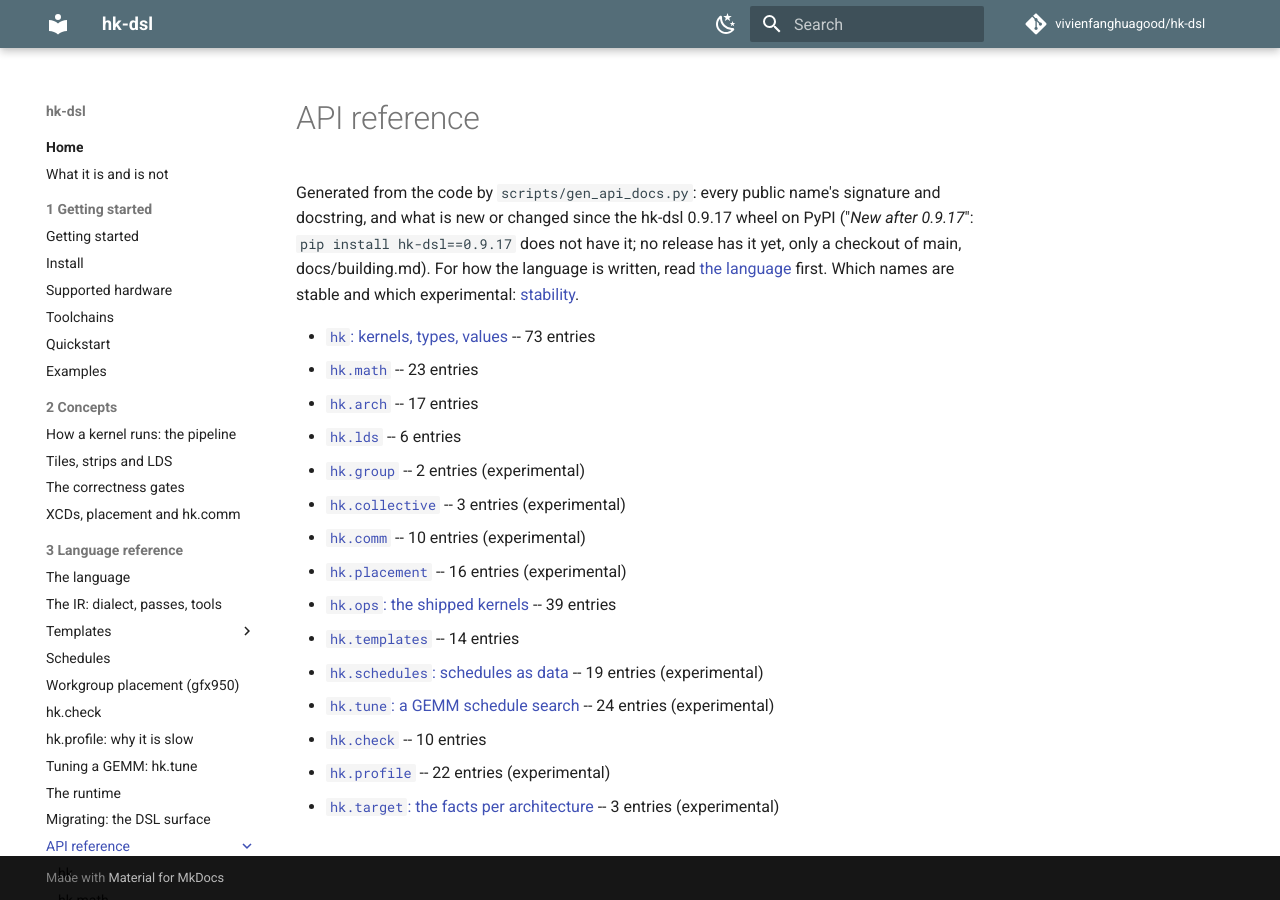
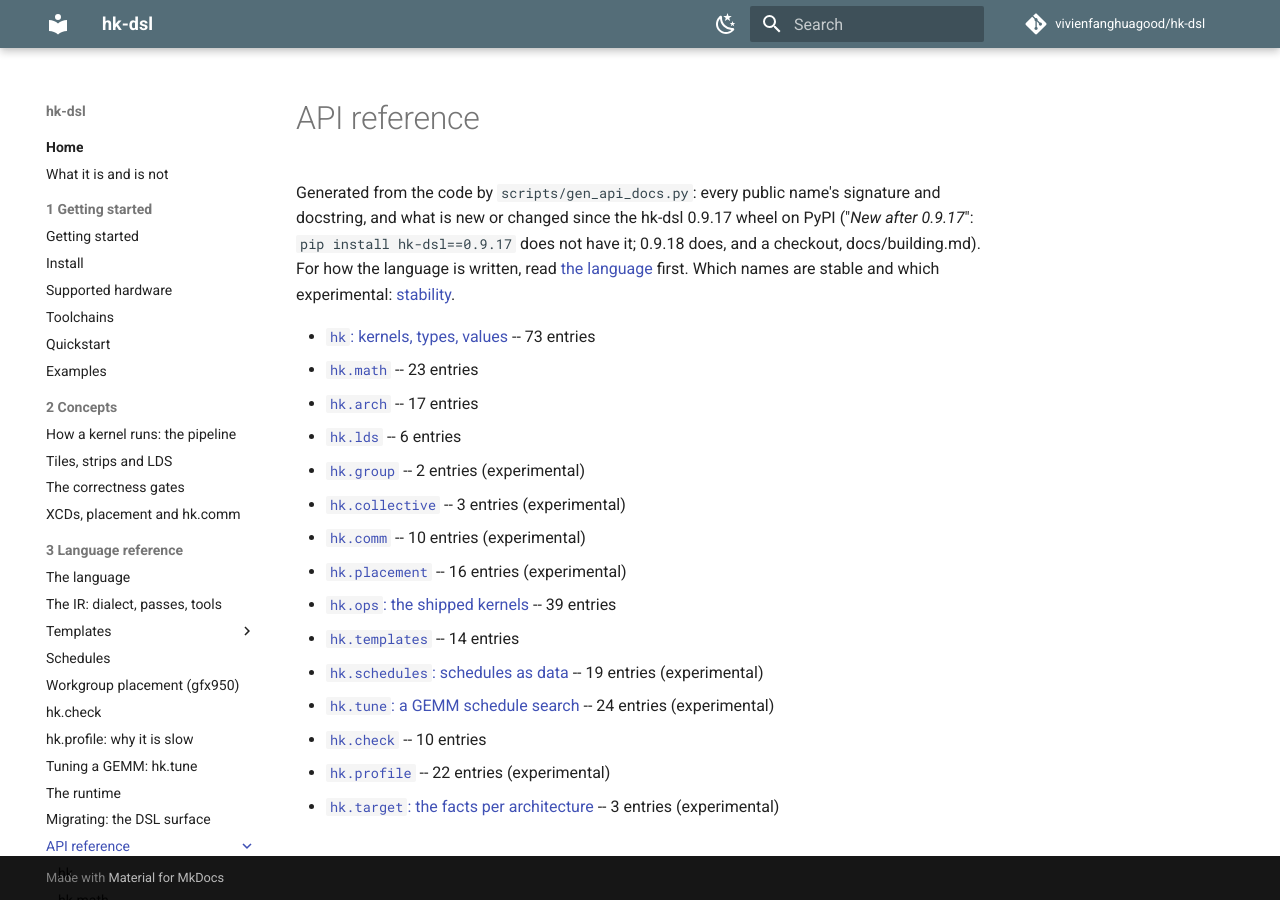
Before and after one commit to vivienfanghuagood/hk-dsl, an MkDocs documentation site: the page built from docs/api/README.md, in a window 1280 px wide. Built offline with MkDocs 1.6.1 and Material for MkDocs 9.7.7, drawn with Linux system fonts in a browser that asks for light colours; comment, search, counter and statistics services are not loaded.

Commit message:
release 0.9.18: kernel modules as plain CPython extensions, no ~250-kernel ceiling (#353); sgld_rope on gfx1201 (#352)
Version 0.9.18, RELEASE = "0.9.18", API index regenerated; the dialect stays hk-dialect-8.
CHANGELOG: Unreleased cut as 0.9.18 (PR numbers added to #352 and #346's entries), with a note that the
first use of each kernel after upgrading rebuilds it once (module format changed). README, llms.txt, the
skill, support matrix and toolchains name 0.9.18.

Co-Authored-By: Claude <noreply@anthropic.com>

```diff
--- a/docs/api/README.md
+++ b/docs/api/README.md
@@ -2,7 +2,7 @@
 
 # API reference
 
-Generated from the code by `scripts/gen_api_docs.py`: every public name's signature and docstring, and what is new or changed since the hk-dsl 0.9.17 wheel on PyPI ("*New after 0.9.17*": `pip install hk-dsl==0.9.17` does not have it; no release has it yet, only a checkout of main, docs/building.md). For how the language is written, read [the language](../language.md) first. Which names are stable and which experimental: [stability](../stability.md).
+Generated from the code by `scripts/gen_api_docs.py`: every public name's signature and docstring, and what is new or changed since the hk-dsl 0.9.17 wheel on PyPI ("*New after 0.9.17*": `pip install hk-dsl==0.9.17` does not have it; 0.9.18 does, and a checkout, docs/building.md). For how the language is written, read [the language](../language.md) first. Which names are stable and which experimental: [stability](../stability.md).
 
 - [`hk`: kernels, types, values](hk.md) -- 73 entries
 - [`hk.math`](hk.math.md) -- 23 entries
--- a/llms.txt
+++ b/llms.txt
@@ -68,7 +68,7 @@ It traces and runs on both GPUs, ragged shapes (100x1000) included; `hk.check` t
 
 ## Pitfalls
 
-- The docs describe main; `pip install hk-dsl` is 0.9.17 (check `hk.__version__`). The API reference marks what is *New after 0.9.17*: on main only, in no release yet. 0.8.0 added, and 0.7.0 lacks, workgroup placement (`hk.kernel(placement=)`, `hk.Placement`, `hk.arch.xcd_count`), `hk.map_cpp`, the strip ops and element exchange. 0.6.0's synchronous `g.load` / `g.store` on gfx950 read and write past a partial last tile; 0.7.0's do not.
+- The docs describe main; `pip install hk-dsl` is 0.9.18 (check `hk.__version__`). The API reference marks what is *New after 0.9.17*: in 0.9.18, not in 0.9.17. 0.8.0 added, and 0.7.0 lacks, workgroup placement (`hk.kernel(placement=)`, `hk.Placement`, `hk.arch.xcd_count`), `hk.map_cpp`, the strip ops and element exchange. 0.6.0's synchronous `g.load` / `g.store` on gfx950 read and write past a partial last tile; 0.7.0's do not.
 - Positional kernel parameters are tensors (`hk.Tensor[dtype]`, 4-D `(batch, depth, rows, cols)`; a 2-D tensor is `(rows, cols)`). Constexprs are keyword-only with a default, baked into the source: a new value is a new compile.
 - The transcendental math (gelu, dgelu, sqrt, rsqrt, silu) is fp32-only: load 16-bit data into an fp32 tile or strip (the load converts) and store it back (the store converts). `hk.math.gelu` is `F.gelu(x, approximate="tanh")`, not the erf default.
 - A strip's columns are whole chunks of `wave x run` (32 x run on gfx1100, 64 x run on gfx950): `CW=512` with `run=8` fits both. Read the wave from `hk.arch.target().wave` when a plan depends on it.
--- a/pyproject.toml
+++ b/pyproject.toml
@@ -4,7 +4,7 @@ build-backend = "setuptools.build_meta"
 
 [project]
 name = "hk-dsl"
-version = "0.9.17"
+version = "0.9.18"
 description = "A general-purpose Python DSL for AMD GPU kernels on RDNA and CDNA, with build-time gates against silent tile-level errors (spills, missing waits, MFMA hazards). Its largest end-to-end gains today are on Radeon (RDNA3/RDNA4), through vLLM and SGLang."
 # Release wheels are cp310, cp311, cp312 and cp313 (each carries MLIR bindings for one
 # CPython); another 3.x builds from source (docs/building.md). CI tests 3.10 and 3.12.
```
Also changed, not shown: CHANGELOG.md (+26 -4 lines), README.md (+1 -1 lines), docs/support-matrix.md (+1 -1 lines), docs/toolchains.md (+1 -1 lines), skills/hk-kernel/SKILL.md (+1 -1 lines), 2 other files.
